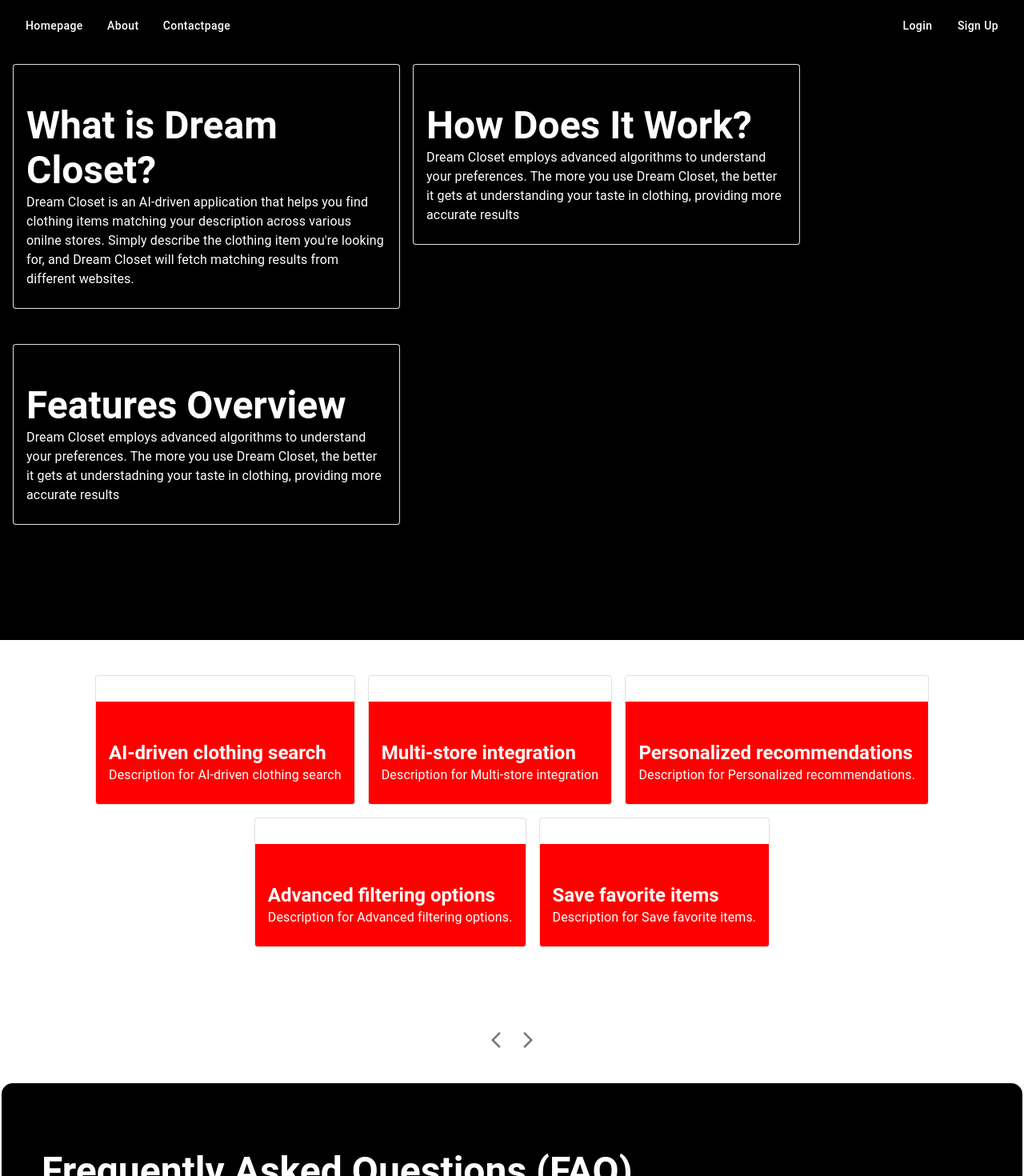
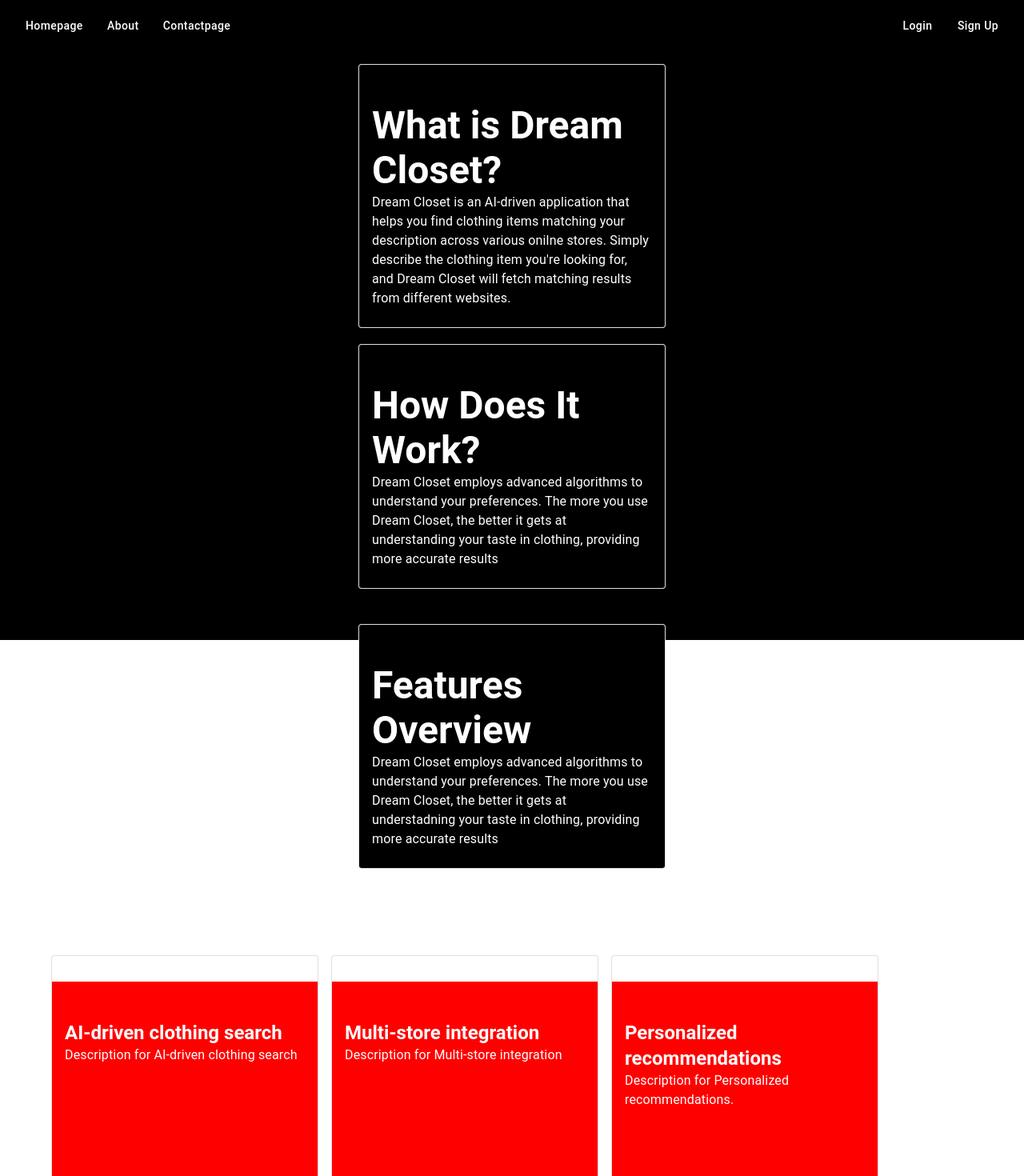
Before and after one commit to richardcolachagua/dream-closet, a React (Create React App) app: page /About in a window 1280 px wide. Shown: the top 1470 px of the page at 80% size. Built offline with nearby package versions, Linux system fonts and the light colour scheme.

Commit message:
"Continous UI updates to about page"

```diff
--- a/src/frontend/Pages/About.jsx
+++ b/src/frontend/Pages/About.jsx
@@ -44,6 +44,8 @@ const cardStyle = {
   color: "white",
   fontWeight: "bold",
   marginTop: 4,
+  width: 300,
+  height: 350,
 };
 
 const About = () => {
@@ -121,19 +123,31 @@ const About = () => {
   return (
     <>
       <Header />
-      <Grid container spacing={2} sx={{ padding: 2 }}>
-        <Grid item sx={{ width: 500, height: 350 }}>
+      <Grid
+        container
+        direction="column"
+        alignContent="center"
+        spacing={2}
+        sx={{ padding: 2 }}
+      >
+        <Grid item sx={{ width: 400, height: 350 }}>
           <Card variant="outlined">{cardOne}</Card>
         </Grid>
 
-        <Grid item sx={{ width: 500, height: 350 }}>
+        <Grid item sx={{ width: 400, height: 350 }}>
           <Card variant="outlined">{cardTwo}</Card>
         </Grid>
-        <Grid item sx={{ width: 500, height: 350 }}>
+        <Grid item sx={{ width: 400, height: 350 }}>
           <Card variant="outlined">{cardThree}</Card>
         </Grid>
       </Grid>
-      <Grid container spacing={2} justifyContent="center" sx={{ padding: 8 }}>
+      <Grid
+        container
+        direction="row"
+        spacing={2}
+        alignContent="center"
+        sx={{ padding: 8 }}
+      >
         {features.map((features, index) => (
           <Grid item key={index}>
             <Card variant="outlined" sx={{ bgcolor: "white" }}>
```
